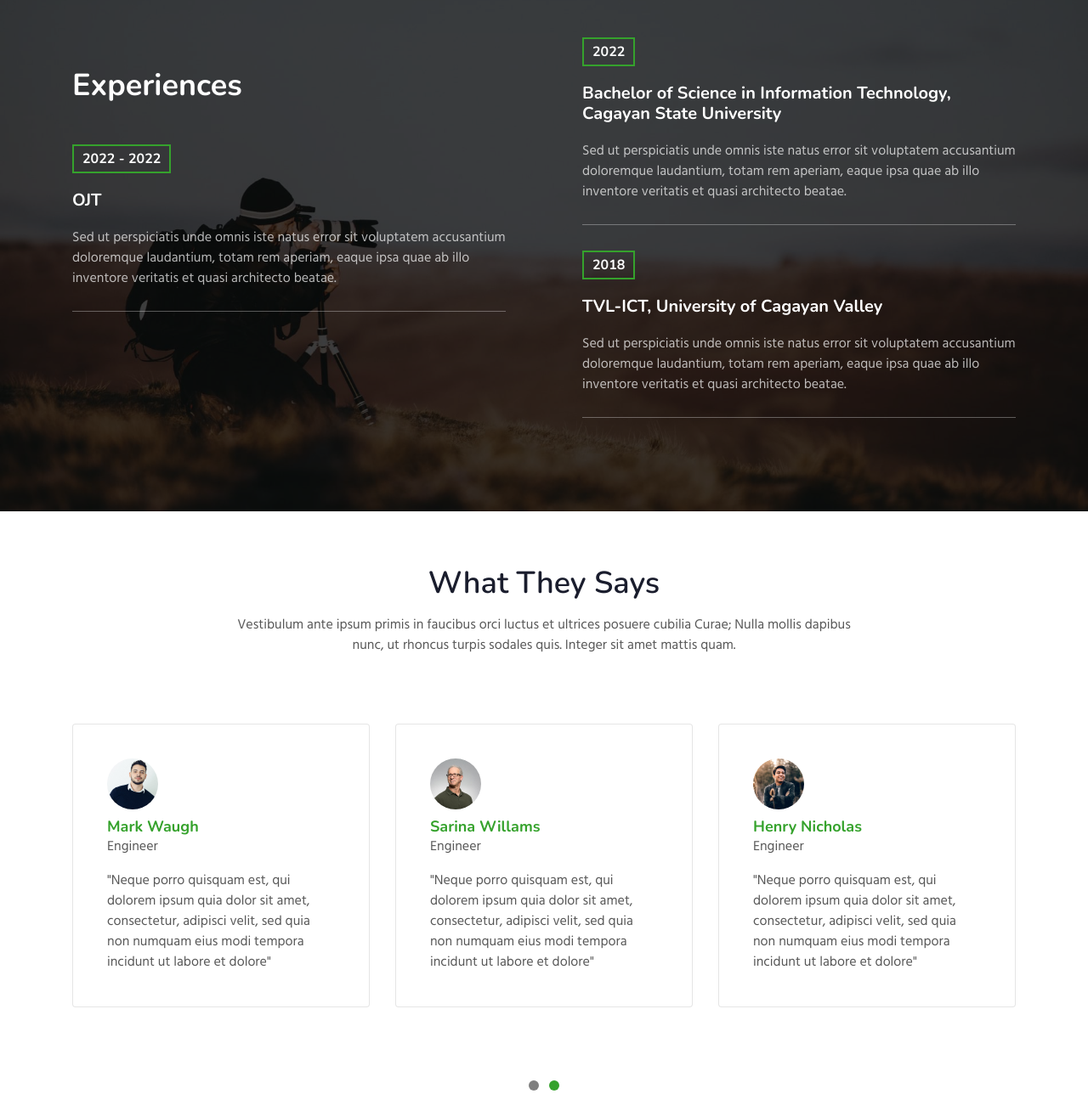
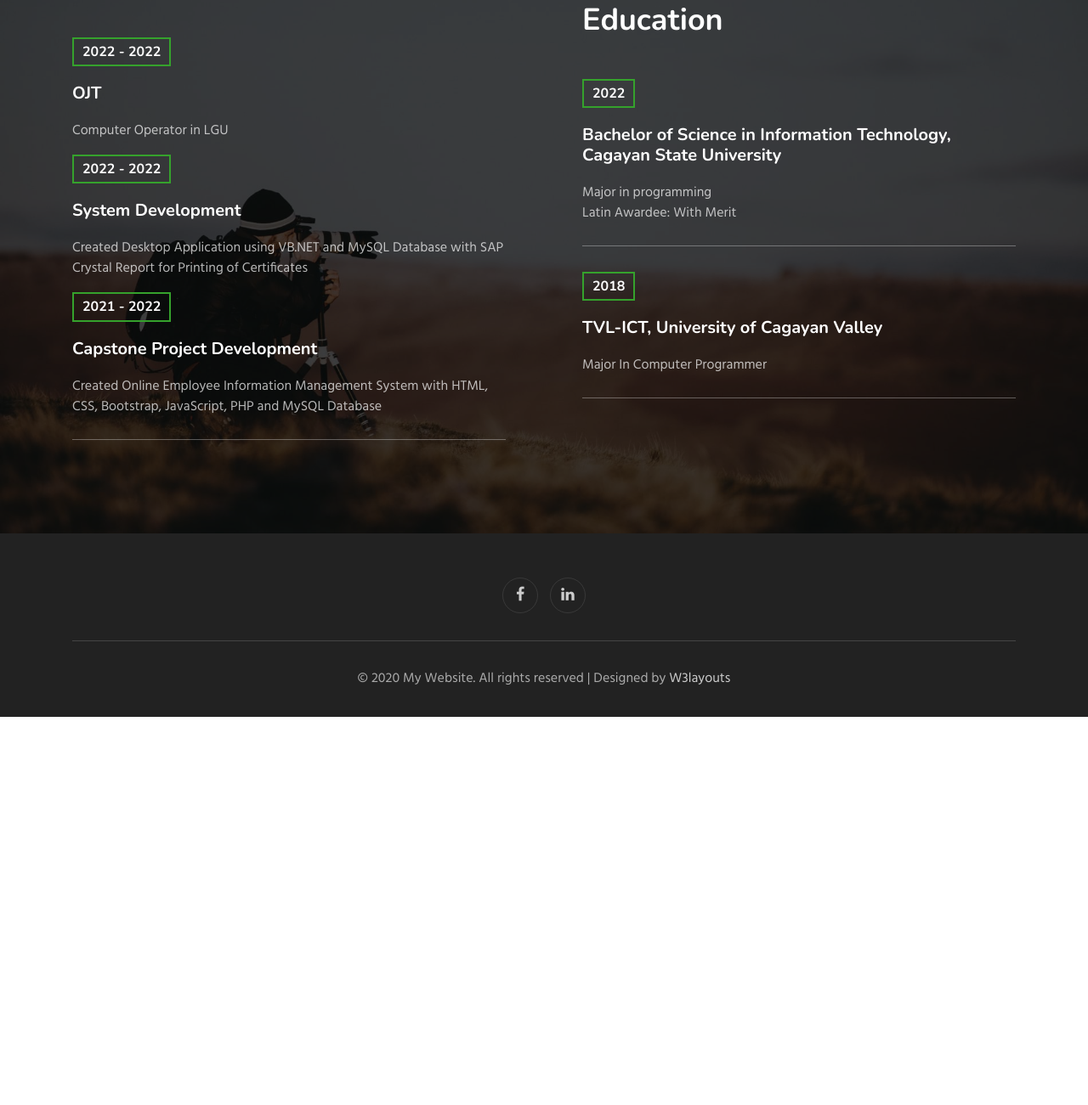
Before and after one commit to JAZUU05/myPortfolio, a plain HTML site: page index.html in a window 1280 px wide. Shown: the part 2452-3753 px from the top of the page at 85% size. After the commit the page ends 3296 px from the top, so only its background shows below. Drawn offline with nearby package versions, Linux system fonts and the light colour scheme.

Commit message:
Add files via upload

```diff
--- a/index.html
+++ b/index.html
@@ -156,7 +156,7 @@ Author URL: http://w3layouts.com
 				<div class="three-grids-columns">
 					<span class="fa fa-desktop"></span>
 					<h4>Desktop Application Development</h4>
-					<p>VB>.NET Framework, C#.NET Core, MySQL Database</p>
+					<p>VB.NET Framework, C#.NET Core, MySQL Database</p>
 
 				</div>
 			</div>
@@ -231,35 +231,51 @@ Author URL: http://w3layouts.com
 					<div class="experience-top">
             <h5>2022 - 2022</h5>
 						<h4>OJT</h4>
-						<p class="my-3 text-white">Sed ut perspiciatis unde omnis iste natus error sit voluptatem accusantium doloremque laudantium, totam rem aperiam, eaque ipsa quae ab illo inventore veritatis et quasi architecto beatae.</p>
-            </div>
+						<p class="my-3 text-white">
+              Computer Operator in LGU
+            </p>
 
+            <h5>2022 - 2022</h5>
+						<h4>System Development</h4>
+						<p class="my-3 text-white">
+              Created Desktop Application using VB.NET and MySQL Database with SAP Crystal Report for Printing of Certificates
+            </p>
+
+            <h5>2021 - 2022</h5>
+						<h4>Capstone Project Development</h4>
+						<p class="my-3 text-white">
+              Created Online Employee Information Management System with HTML, CSS, Bootstrap, JavaScript, PHP and MySQL Database
+            </p>
+          </div>
 					</div>
+
 					<div class="column2">
             <h3 class="mb-5">Education</h3>
             <div class="experience-top">
               <h5>2022</h5>
               <h4>Bachelor of Science in Information Technology, Cagayan State University</h4>
-              <p class="my-3 text-white">Sed ut perspiciatis unde omnis iste natus error sit voluptatem accusantium doloremque laudantium, totam rem aperiam, eaque ipsa quae ab illo inventore veritatis et quasi architecto beatae.</p>
-              </div>
+              <p class="my-3 text-white">
+                Major in programming
+                <br>
+                Latin Awardee: With Merit
+              </p>
+            </div>
               <div class="experience-top">
                 <h5>2018</h5>
                 <h4>TVL-ICT, University of Cagayan Valley</h4>
-                <p class="my-3 text-white">Sed ut perspiciatis unde omnis iste natus error sit voluptatem accusantium doloremque laudantium, totam rem aperiam, eaque ipsa quae ab illo inventore veritatis et quasi architecto beatae.</p>
+                <p class="my-3 text-white">Major In Computer Programmer</p>
               </div>
 					</div>
 			</div>
 		</div>
 	</div>
 </section>
-<section class="w3l-testimonials" id="testimonials">
+<!-- <section class="w3l-testimonials" id="testimonials">
   <div class="customers-6-content py-5">
     <div class="container py-lg-3">
       <div class="heading text-center mx-auto">
         <h3 class="head">What They Says</h3>
-        <p class="my-3 head "> Vestibulum ante ipsum primis in faucibus orci luctus et ultrices posuere cubilia Curae;
-          Nulla mollis dapibus nunc, ut rhoncus
-          turpis sodales quis. Integer sit amet mattis quam.</p>
+
       </div>
 
       <div id="customerhnyCarousel" class="carousel slide" data-ride="carousel">
@@ -268,9 +284,9 @@ Author URL: http://w3layouts.com
           <li data-target="#customerhnyCarousel" data-slide-to="0" class="active"></li>
                         <li data-target="#customerhnyCarousel" data-slide-to="1"></li>
 
-        </ol>
+        </ol> -->
         <!-- Carousel items -->
-        <div class="carousel-inner pb-5">
+        <!-- <div class="carousel-inner pb-5">
 
           <div class="carousel-item active">
             <div class="customer row py-5 mt-3">
@@ -317,9 +333,9 @@ Author URL: http://w3layouts.com
                 </div>
               </div>
             </div>
-          </div>
+          </div> -->
           <!--.item-->
-
+<!--
           <div class="carousel-item">
             <div class="customer row py-5 mt-3">
               <div class="col-lg-4 col-md-6">
@@ -371,13 +387,13 @@ Author URL: http://w3layouts.com
           </div>
 
 
-        </div>
+        </div> -->
         <!--.carousel-inner-->
-      </div>
+      <!-- </div>
     </div>
-  </div>
+  </div> -->
   <!--//customers -->
-</section>
+<!-- </section> -->
 
  <!-- grids block 5 -->
  <section class="w3l-footer-29-main" id="footer">
@@ -386,11 +402,8 @@ Author URL: http://w3layouts.com
 
         <div class="main-social-footer-29">
 
-          <a href="#facebook" class="facebook"><span class="fa fa-facebook"></span></a>
-          <a href="#twitter" class="twitter"><span class="fa fa-twitter"></span></a>
-          <a href="#instagram" class="instagram"><span class="fa fa-instagram"></span></a>
-          <a href="#google-plus" class="google-plus"><span class="fa fa-google-plus"></span></a>
-          <a href="#linkedin" class="linkedin"><span class="fa fa-linkedin"></span></a>
+          <a href="https://web.facebook.com/JAZUU05" class="facebook"><span class="fa fa-facebook"></span></a>
+          <a href="https://www.linkedin.com/in/joshua-arzaga-89391b244/" class="linkedin"><span class="fa fa-linkedin"></span></a>
       </div>
           <div class="bottom-copies text-center">
               <p class="copy-footer-29">© 2020 My Website. All rights reserved | Designed by <a href="https://w3layouts.com">W3layouts</a></p>
```
Also changed, not shown: about.html (+7 -14 lines), contact.html (+3 -6 lines), services.html (+3 -6 lines).
